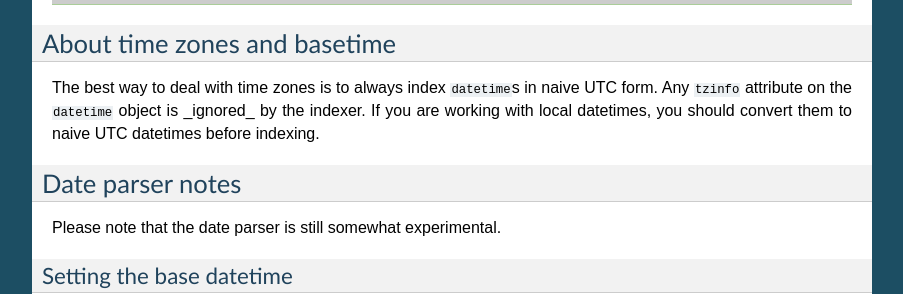
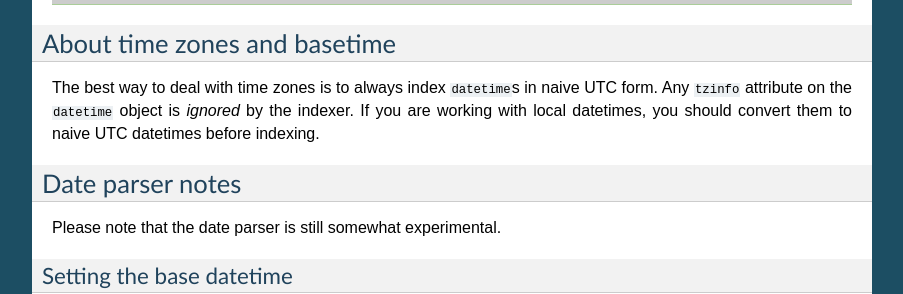
Before and after one commit to dex4er/whoosh, a Sphinx documentation site: the page built from docs/source/dates.rst, in a window 1280 px wide and 900 px high, scrolled down 1697 px. Shown: the part 158-452 px from the top of the window, without its empty margins (198-1101 px from the left). Built offline with Sphinx 7.4.7, drawn with Linux system fonts in a browser that asks for light colours.

Commit message:
Fix corrupted italics.

```diff
--- a/docs/source/dates.rst
+++ b/docs/source/dates.rst
@@ -113,7 +113,7 @@ About time zones and basetime
 =============================
 
 The best way to deal with time zones is to always index ``datetime``\ s in naive
-UTC form. Any ``tzinfo`` attribute on the ``datetime`` object is _ignored_
+UTC form. Any ``tzinfo`` attribute on the ``datetime`` object is *ignored*
 by the indexer. If you are working with local datetimes, you should convert them
 to naive UTC datetimes before indexing.
 
```
